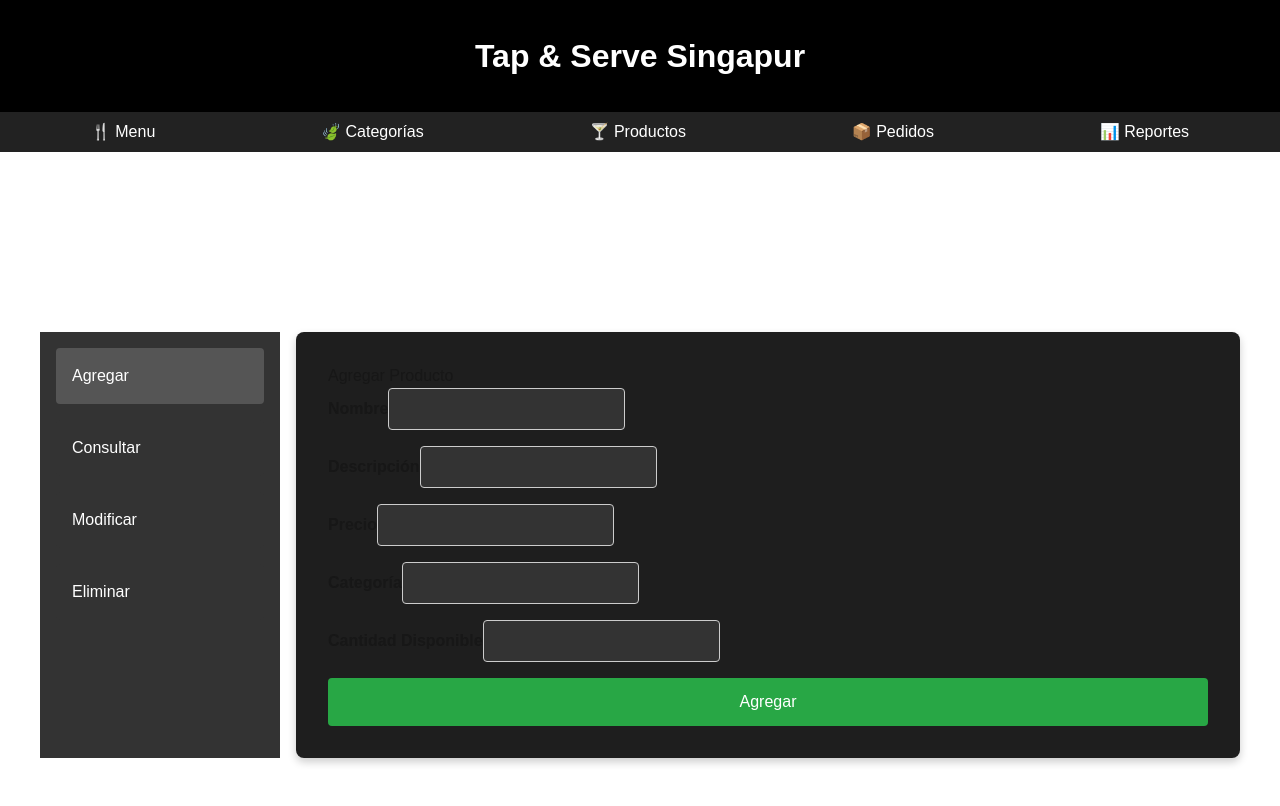
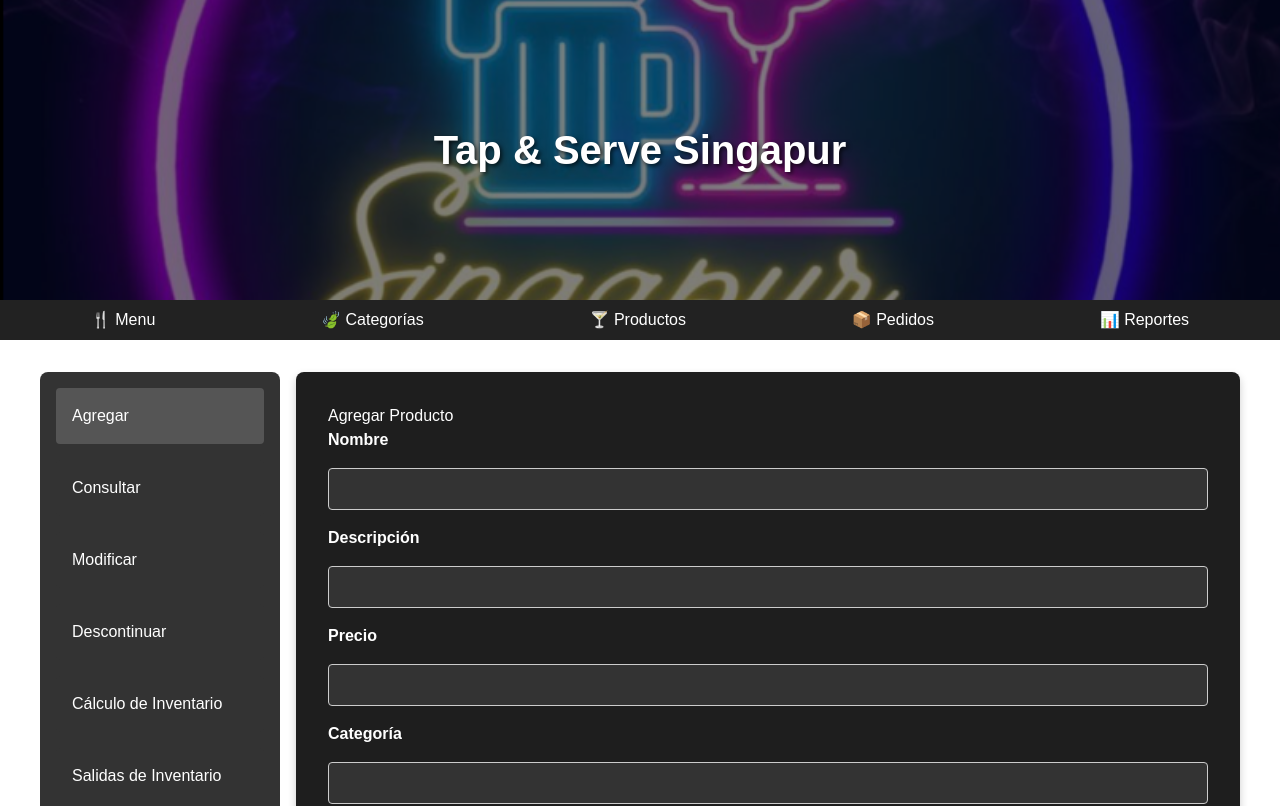
Before and after one commit to lopezsDev/Tap-Server-Singapur, a Next.js app in the folder frontend/: page /paginas/Productos in a window 1280 px wide. Shown: the top 806 px of the page. Built offline with nearby package versions, Linux system fonts and the light colour scheme.

Commit message:
Cambios de header Categorias y productos de las ultimas necesidades

```diff
--- a/frontend/src/app/components/Header.js
+++ b/frontend/src/app/components/Header.js
@@ -1,4 +1,3 @@
-// Header.js
 'use client';
 import Link from 'next/link';
 import { useState } from 'react';
@@ -11,11 +10,13 @@ const Header = () => {
   const handleMouseLeave = () => setVisibleMenu(null);
 
   return (
-    <header style={{ ...styles.header, backgroundImage: imgSinga }}>
-      <div style={styles.overlay}>
-        <h1 style={styles.title}>
-          <Link href="localhost:3000">Tap & Serve Singapur</Link>
-        </h1>
+    <header>
+      <div style={{ ...styles.header, backgroundImage: `url(${imgSinga.src})` }}>
+        <div style={styles.overlay}>
+          <h1 style={styles.title}>
+            <Link href="/">Tap & Serve Singapur</Link>
+          </h1>
+        </div>
       </div>
       <nav style={styles.nav}>
         <ul style={styles.menu}>
@@ -30,12 +31,8 @@ const Header = () => {
                 onMouseEnter={() => handleMouseEnter('menu')}
                 onMouseLeave={handleMouseLeave}
               >
-                <li>
-                  <Link href="../../paginas/Menu">Plataforma Menu</Link>
-                </li>
-                <li>
-                  <Link href="/menu">Organizar por categorías</Link>
-                </li>
+                <li><Link href="../../paginas/Menu">Plataforma Menu</Link></li>
+                <li><Link href="/menu">Organizar por categorías</Link></li>
               </ul>
             )}
           </li>
@@ -68,12 +65,12 @@ const Header = () => {
                 onMouseEnter={() => handleMouseEnter('productos')}
                 onMouseLeave={handleMouseLeave}
               >
-                <li><Link href="../../paginas/productos">Agregar</Link></li>
-                <li><Link href="../../paginas/productos">Consultar</Link></li>
-                <li><Link href="../../paginas/productos">Modificar</Link></li>
-                <li><Link href="../../paginas/productos">Descontinuar</Link></li>
-                <li><Link href="../../paginas/productos">Salidas de inventario</Link></li>
-                <li><Link href="../../paginas/productos">Calculo de inventario</Link></li>
+                <li><Link href="../../paginas/Productos">Agregar</Link></li>
+                <li><Link href="../../paginas/Productos">Consultar</Link></li>
+                <li><Link href="../../paginas/Productos">Modificar</Link></li>
+                <li><Link href="../../paginas/Productos">Descontinuar</Link></li>
+                <li><Link href="../../paginas/Productos">Salidas de inventario</Link></li>
+                <li><Link href="../../paginas/Productos">Calculo de inventario</Link></li>
               </ul>
             )}
           </li>
@@ -88,12 +85,12 @@ const Header = () => {
                 onMouseEnter={() => handleMouseEnter('pedidos')}
                 onMouseLeave={handleMouseLeave}
               >
-                <li><Link href="../../paginas/pedidos">Registrar</Link></li>
-                <li><Link href="../../paginas/pedidos">Confirmar</Link></li>
-                <li><Link href="../../paginas/pedidos">Modificar</Link></li>
-                <li><Link href="../../paginas/pedidos">Eliminar</Link></li>
-                <li><Link href="../../paginas/pedidos">Consultar</Link></li>
-                <li><Link href="../../paginas/pedidos">Asignar Mesa</Link></li>
+                <li><Link href="../../paginas/Pedidos">Registrar</Link></li>
+                <li><Link href="../../paginas/Pedidos">Confirmar</Link></li>
+                <li><Link href="../../paginas/Pedidos">Modificar</Link></li>
+                <li><Link href="../../paginas/Pedidos">Eliminar</Link></li>
+                <li><Link href="../../paginas/Pedidos">Consultar</Link></li>
+                <li><Link href="../../paginas/Pedidos">Asignar Mesa</Link></li>
               </ul>
             )}
           </li>
@@ -101,17 +98,17 @@ const Header = () => {
             onMouseEnter={() => handleMouseEnter('reportes')}
             onMouseLeave={handleMouseLeave}
           >
-            📊 Reportes
+            <Link href="../../paginas/Reportes">📊 Reportes</Link>
             {visibleMenu === 'reportes' && (
               <ul
                 style={styles.dropdown}
                 onMouseEnter={() => handleMouseEnter('reportes')}
                 onMouseLeave={handleMouseLeave}
               >
-                <li><Link href="../../paginas/reportes">Reporte Pedido</Link></li>
-                <li><Link href="../../paginas/reportes">Reporte Ventas</Link></li>
-                <li><Link href="../../paginas/reportes">Reporte inventario</Link></li>
-                <li><Link href="../../paginas/reportes">Cierre inventario</Link></li>
+                <li><Link href="../../paginas/Reportes">Reporte Pedido</Link></li>
+                <li><Link href="../../paginas/Reportes">Reporte Ventas</Link></li>
+                <li><Link href="../../paginas/Reportes">Reporte inventario</Link></li>
+                <li><Link href="../../paginas/Reportes">Cierre inventario</Link></li>
               </ul>
             )}
           </li>
@@ -123,26 +120,32 @@ const Header = () => {
 
 const styles = {
   header: {
-    position: 'relative',
-    textAlign: 'center',
     height: '300px',
     backgroundSize: 'cover',
     backgroundPosition: 'center',
+    position: 'relative',
   },
   overlay: {
-    position: 'relative',
-    padding: '2rem 0',
-    backgroundColor: 'rgba(0, 0, 0, 1)', // Da opacidad al fondo
+    position: 'absolute',
+    top: 0,
+    left: 0,
+    right: 0,
+    bottom: 0,
+    backgroundColor: 'rgba(0, 0, 0, 0.5)',
+    display: 'flex',
+    justifyContent: 'center',
+    alignItems: 'center',
   },
   title: {
     color: '#FFFFFF',
-    fontSize: '2rem',
+    fontSize: '2.5rem',
     fontWeight: 'bold',
-    zIndex: 1,
+    textShadow: '2px 2px 4px rgba(0, 0, 0, 0.7)',
   },
   nav: {
     backgroundColor: '#222',
     padding: '0.5rem',
+    position: 'relative',
   },
   menu: {
     display: 'flex',
@@ -151,7 +154,6 @@ const styles = {
     margin: 0,
     padding: 0,
     color: '#FFF',
-    position: 'relative',
   },
   dropdown: {
     position: 'absolute',
--- a/frontend/src/app/paginas/Categorias/page.tsx
+++ b/frontend/src/app/paginas/Categorias/page.tsx
@@ -1,5 +1,5 @@
 'use client';
-import { ChangeEvent, useEffect, useState } from 'react';
+import React, { ChangeEvent, useEffect, useState } from 'react';
 import Header from '../../components/Header';
 
 interface Category {
@@ -22,7 +22,6 @@ const Categorias: React.FC = () => {
 
   const API_URL = 'http://192.168.0.17:8080/api/categories';
 
-  // Fetch categories on load
   useEffect(() => {
     fetchCategories();
   }, []);
@@ -46,6 +45,19 @@ const Categorias: React.FC = () => {
   const handleInputChange = (e: ChangeEvent<HTMLInputElement>): void => {
     const { name, value } = e.target;
     setNewCategory({ ...newCategory, [name]: value });
+  };
+
+  const handleCategorySelect = (categoryId: number) => {
+    const selectedCategory = categories.find((category) => category.id === categoryId);
+    if (selectedCategory) {
+      setSelectedCategoryId(categoryId);
+      setNewCategory({
+        name: selectedCategory.name,
+        description: selectedCategory.description,
+        unidadMedida: selectedCategory.unidadMedida,
+      });
+      setActiveOption("Modificar");
+    }
   };
 
   const showAlert = (type: 'success' | 'error', message: string) => {
@@ -146,14 +158,32 @@ const Categorias: React.FC = () => {
                   <th style={styles.headerCell}>Nombre</th>
                   <th style={styles.headerCell}>Descripción</th>
                   <th style={styles.headerCell}>Unidad de Medida</th>
+                  <th style={styles.headerCell}>Acciones</th>
                 </tr>
               </thead>
               <tbody>
                 {categories.map((category) => (
-                  <tr key={category.id} onClick={() => setSelectedCategoryId(category.id!)}>
+                  <tr key={category.id}>
                     <td style={styles.cell}>{category.name}</td>
                     <td style={styles.cell}>{category.description}</td>
                     <td style={styles.cell}>{category.unidadMedida}</td>
+                    <td style={styles.cell}>
+                      <button
+                        style={styles.modifyButton}
+                        onClick={() => handleCategorySelect(category.id!)}
+                      >
+                        Modificar
+                      </button>
+                      <button
+                        style={styles.deleteButton}
+                        onClick={() => {
+                          setSelectedCategoryId(category.id!);
+                          discontinueCategory();
+                        }}
+                      >
+                        Descontinuar
+                      </button>
+                    </td>
                   </tr>
                 ))}
               </tbody>
@@ -199,13 +229,7 @@ const Categorias: React.FC = () => {
           </label>
           <button
             type="button"
-            onClick={
-              activeOption === "Agregar"
-                ? addCategory
-                : activeOption === "Modificar"
-                ? modifyCategory
-                : discontinueCategory
-            }
+            onClick={activeOption === "Agregar" ? addCategory : modifyCategory}
             style={styles.addButton}
           >
             {activeOption}
@@ -233,8 +257,7 @@ const Categorias: React.FC = () => {
       )}
       <div style={styles.pageContainer}>
         <div style={styles.sidebar}>
-          {["Agregar", "Consultar", "Modificar", "Descontinuar"].map(
-            (option) => (
+          {["Agregar", "Consultar", "Modificar", "Descontinuar"].map((option) => (
             <button
               key={option}
               onClick={() => setActiveOption(option)}
@@ -245,8 +268,7 @@ const Categorias: React.FC = () => {
             >
               {option}
             </button>
-            )
-          )}
+          ))}
         </div>
         <div style={styles.content}>{renderContent()}</div>
       </div>
@@ -256,6 +278,37 @@ const Categorias: React.FC = () => {
 
 const styles: { [key: string]: React.CSSProperties } = {
   // Estilos originales
+  table: {
+    width: '100%',
+    borderCollapse: 'collapse',
+  },
+  headerCell: {
+    padding: '0.75rem',
+    backgroundColor: '#333',
+    color: '#fff',
+    fontWeight: 'bold',
+  },
+  cell: {
+    padding: '0.75rem',
+    borderBottom: '1px solid #ddd',
+  },
+  modifyButton: {
+    padding: '0.5rem 1rem',
+    backgroundColor: '#007bff',
+    color: '#fff',
+    border: 'none',
+    borderRadius: '4px',
+    cursor: 'pointer',
+  },
+  deleteButton: {
+    padding: '0.5rem 1rem',
+    backgroundColor: '#dc3545',
+    color: '#fff',
+    border: 'none',
+    borderRadius: '4px',
+    cursor: 'pointer',
+    marginLeft: '0.5rem',
+  },
   pageContainer: {
     display: 'flex',
     width: '100%',
@@ -304,7 +357,7 @@ const styles: { [key: string]: React.CSSProperties } = {
     borderRadius: '4px',
     border: '1px solid #ddd',
     marginBottom: '1rem',
-    color:'#fffff',
+    color:'#202124',
   },
   addButton: {
     padding: '0.75rem',
@@ -314,20 +367,6 @@ const styles: { [key: string]: React.CSSProperties } = {
     borderRadius: '4px',
     cursor: 'pointer',
   },
-  table: {
-    width: '100%',
-    borderCollapse: 'collapse',
-  },
-  headerCell: {
-    padding: '0.75rem',
-    backgroundColor: '#333',
-    color: '#fff',
-    fontWeight: 'bold',
-  },
-  cell: {
-    padding: '0.75rem',
-    borderBottom: '1px solid #ddd',
-  },
 };
 
 export default Categorias;
--- a/frontend/src/app/paginas/Productos/page.tsx
+++ b/frontend/src/app/paginas/Productos/page.tsx
@@ -26,13 +26,16 @@ const Productos: React.FC = () => {
     categoria: "",
   });
   const [activeOption, setActiveOption] = useState<string>("Agregar");
+  const [selectedProductId, setSelectedProductId] = useState<number | null>(null);
   const [popupMessage, setPopupMessage] = useState<string>("");
   const [showPopup, setShowPopup] = useState<boolean>(false);
+  const [withdrawQuantity, setWithdrawQuantity] = useState<number>(0);
+  const [withdrawReason, setWithdrawReason] = useState<string>("");
 
   const API_URL = "http://192.168.0.17:8080/api/products";
 
   useEffect(() => {
-    if (activeOption === "Consultar") {
+    if (["Consultar", "Salidas de Inventario"].includes(activeOption)) {
       fetchProducts();
     }
   }, [activeOption]);
@@ -58,88 +61,18 @@ const Productos: React.FC = () => {
     setNewProduct({ ...newProduct, [name]: value });
   };
 
+  const handleWithdrawInputChange = (e: ChangeEvent<HTMLInputElement>) => {
+    const { name, value } = e.target;
+    if (name === "withdrawQuantity") {
+      setWithdrawQuantity(Number(value));
+    } else if (name === "withdrawReason") {
+      setWithdrawReason(value);
+    }
+  };
+
   const closePopup = () => {
     setShowPopup(false);
     setPopupMessage("");
-  };
-
-  const addProduct = async () => {
-    try {
-      const response = await fetch(API_URL, {
-        method: "POST",
-        headers: { "Content-Type": "application/json" },
-        body: JSON.stringify(newProduct),
-      });
-
-      if (response.ok) {
-        setPopupMessage("Producto agregado con éxito.");
-        setShowPopup(true);
-        fetchProducts();
-        setNewProduct({
-          name: "",
-          description: "",
-          price: 0,
-          estado: true,
-          cantidadCritica: 0,
-          cantidadDisponible: 0,
-          categoria: "",
-        });
-      } else {
-        setPopupMessage(`Error al agregar producto: ${response.status}`);
-        setShowPopup(true);
-      }
-    } catch (error) {
-      setPopupMessage(`Error de red: ${error}`);
-      setShowPopup(true);
-    }
-  };
-
-  const modifyProduct = async () => {
-    if (!newProduct.id) {
-      setPopupMessage("Selecciona un producto para modificar.");
-      setShowPopup(true);
-      return;
-    }
-
-    try {
-      const response = await fetch(`${API_URL}/${newProduct.id}`, {
-        method: "PUT",
-        headers: { "Content-Type": "application/json" },
-        body: JSON.stringify(newProduct),
-      });
-
-      if (response.ok) {
-        setPopupMessage("Producto modificado con éxito.");
-        setShowPopup(true);
-        fetchProducts();
-      } else {
-        setPopupMessage(`Error al modificar producto: ${response.status}`);
-        setShowPopup(true);
-      }
-    } catch (error) {
-      setPopupMessage(`Error de red: ${error}`);
-      setShowPopup(true);
-    }
-  };
-
-  const deleteProduct = async (id: number) => {
-    try {
-      const response = await fetch(`${API_URL}/${id}`, {
-        method: "DELETE",
-      });
-
-      if (response.ok) {
-        setPopupMessage("Producto eliminado con éxito.");
-        setShowPopup(true);
-        fetchProducts();
-      } else {
-        setPopupMessage(`Error al eliminar producto: ${response.status}`);
-        setShowPopup(true);
-      }
-    } catch (error) {
-      setPopupMessage(`Error de red: ${error}`);
-      setShowPopup(true);
-    }
   };
 
   const renderContent = () => {
@@ -153,28 +86,37 @@ const Productos: React.FC = () => {
             <table style={styles.table}>
               <thead>
                 <tr>
-                  <th>Nombre</th>
-                  <th>Descripción</th>
-                  <th>Precio</th>
-                  <th>Categoría</th>
-                  <th>Disponible</th>
-                  <th>Acciones</th>
+                  <th style={styles.tableHeader}>Nombre</th>
+                  <th style={styles.tableHeader}>Descripción</th>
+                  <th style={styles.tableHeader}>Precio</th>
+                  <th style={styles.tableHeader}>Categoría</th>
+                  <th style={styles.tableHeader}>Disponible</th>
+                  <th style={styles.tableHeader}>Acciones</th>
                 </tr>
               </thead>
               <tbody>
                 {products.map((product) => (
                   <tr key={product.id}>
-                    <td>{product.name}</td>
-                    <td>{product.description}</td>
-                    <td>${product.price}</td>
-                    <td>{product.categoria}</td>
-                    <td>{product.cantidadDisponible}</td>
-                    <td>
+                    <td style={styles.tableCell}>{product.name}</td>
+                    <td style={styles.tableCell}>{product.description}</td>
+                    <td style={styles.tableCell}>${product.price}</td>
+                    <td style={styles.tableCell}>{product.categoria}</td>
+                    <td style={styles.tableCell}>{product.cantidadDisponible}</td>
+                    <td style={styles.tableCell}>
+                      <button
+                        style={styles.modifyButton}
+                        onClick={() => {
+                          setSelectedProductId(product.id);
+                          setActiveOption("Modificar");
+                        }}
+                      >
+                        Modificar
+                      </button>
                       <button
                         style={styles.deleteButton}
-                        onClick={() => deleteProduct(product.id)}
+                        onClick={() => console.log("Eliminar producto")}
                       >
-                        Eliminar
+                        Descontinuar
                       </button>
                     </td>
                   </tr>
@@ -190,8 +132,7 @@ const Productos: React.FC = () => {
       <div>
         <h2>{activeOption} Producto</h2>
         <form style={styles.form}>
-          <label style={styles.label}>
-            Nombre
+          <label style={styles.label}>Nombre</label>
           <input
             type="text"
             name="name"
@@ -199,9 +140,7 @@ const Productos: React.FC = () => {
             onChange={handleInputChange}
             style={styles.input}
           />
-          </label>
-          <label style={styles.label}>
-            Descripción
+          <label style={styles.label}>Descripción</label>
           <input
             type="text"
             name="description"
@@ -209,9 +148,7 @@ const Productos: React.FC = () => {
             onChange={handleInputChange}
             style={styles.input}
           />
-          </label>
-          <label style={styles.label}>
-            Precio
+          <label style={styles.label}>Precio</label>
           <input
             type="number"
             name="price"
@@ -219,9 +156,7 @@ const Productos: React.FC = () => {
             onChange={handleInputChange}
             style={styles.input}
           />
-          </label>
-          <label style={styles.label}>
-            Categoría
+          <label style={styles.label}>Categoría</label>
           <input
             type="text"
             name="categoria"
@@ -229,9 +164,7 @@ const Productos: React.FC = () => {
             onChange={handleInputChange}
             style={styles.input}
           />
-          </label>
-          <label style={styles.label}>
-            Cantidad Disponible
+          <label style={styles.label}>Cantidad Disponible</label>
           <input
             type="number"
             name="cantidadDisponible"
@@ -239,12 +172,7 @@ const Productos: React.FC = () => {
             onChange={handleInputChange}
             style={styles.input}
           />
-          </label>
-          <button
-            type="button"
-            onClick={addProduct}
-            style={styles.addButton}
-          >
+          <button type="button" onClick={() => console.log("Agregar producto")} style={styles.addButton}>
             {activeOption}
           </button>
         </form>
@@ -257,7 +185,8 @@ const Productos: React.FC = () => {
       <Header />
       <div style={styles.pageContainer}>
         <div style={styles.sidebar}>
-          {["Agregar", "Consultar", "Modificar", "Eliminar"].map((option) => (
+          {["Agregar", "Consultar", "Modificar", "Descontinuar", "Cálculo de Inventario", "Salidas de Inventario"].map(
+            (option) => (
               <button
                 key={option}
                 onClick={() => setActiveOption(option)}
@@ -268,12 +197,11 @@ const Productos: React.FC = () => {
               >
                 {option}
               </button>
-          ))}
+            )
+          )}
         </div>
         <div style={styles.content}>{renderContent()}</div>
-      </div>
 
-      {/* Ventana emergente */}
         {showPopup && (
           <div style={styles.popupOverlay}>
             <div style={styles.popup}>
@@ -285,9 +213,9 @@ const Productos: React.FC = () => {
           </div>
         )}
       </div>
+    </div>
   );
 };
-
 
 const styles: { [key: string]: React.CSSProperties } = {
   pageContainer: {
@@ -296,6 +224,7 @@ const styles: { [key: string]: React.CSSProperties } = {
     maxWidth: "1200px",
     margin: "0 auto",
     marginTop: "2rem",
+    color: "#fff",
   },
   sidebar: {
     width: "20%",
@@ -304,6 +233,7 @@ const styles: { [key: string]: React.CSSProperties } = {
     flexDirection: "column",
     padding: "1rem",
     gap: "1rem",
+    borderRadius: "8px",
   },
   sidebarButton: {
     padding: "1rem",
@@ -374,6 +304,39 @@ const styles: { [key: string]: React.CSSProperties } = {
     borderRadius: "4px",
     cursor: "pointer",
   },
+  table: {
+    width: "100%",
+    borderCollapse: "collapse",
+    textAlign: "left",
+  },
+  tableHeader: {
+    backgroundColor: "#333",
+    color: "#fff",
+    padding: "0.75rem",
+    borderBottom: "2px solid #555",
+  },
+  tableCell: {
+    padding: "0.75rem",
+    borderBottom: "1px solid #555",
+  },
+  modifyButton: {
+    backgroundColor: "#007bff",
+    color: "#fff",
+    border: "none",
+    cursor: "pointer",
+    padding: "0.5rem 1rem",
+    marginRight: "0.5rem",
+    borderRadius: "4px",
+  },
+  deleteButton: {
+    backgroundColor: "#dc3545",
+    color: "#fff",
+    border: "none",
+    cursor: "pointer",
+    padding: "0.5rem 1rem",
+    borderRadius: "4px",
+  },
+
 };
 
 export default Productos;
```
Also changed, not shown: frontend/tsconfig.json (added, +35 -0 lines), 1 other file (tests, documents, lock files or other folders). Lines whose indentation alone changed are shown as unchanged.
